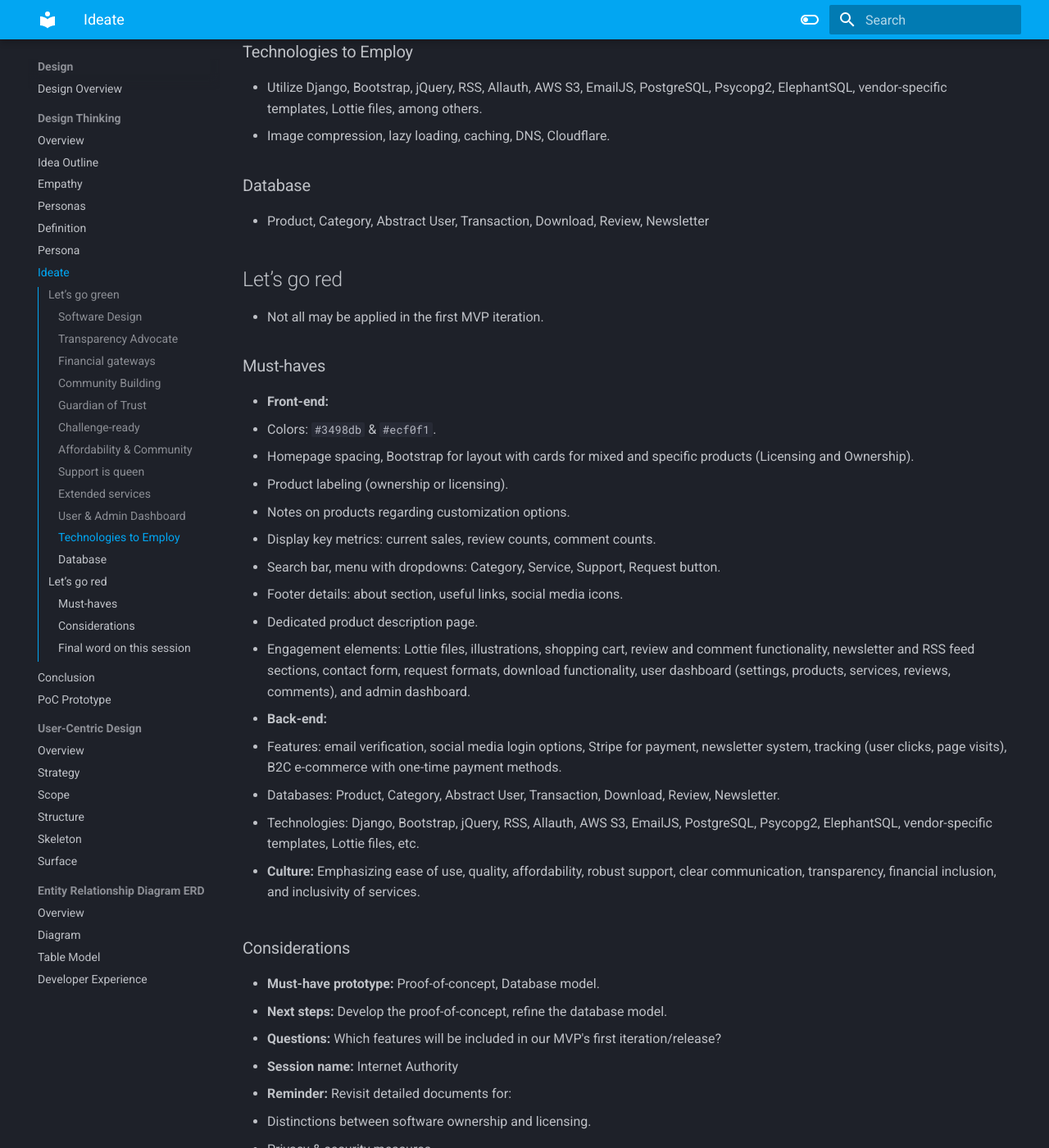
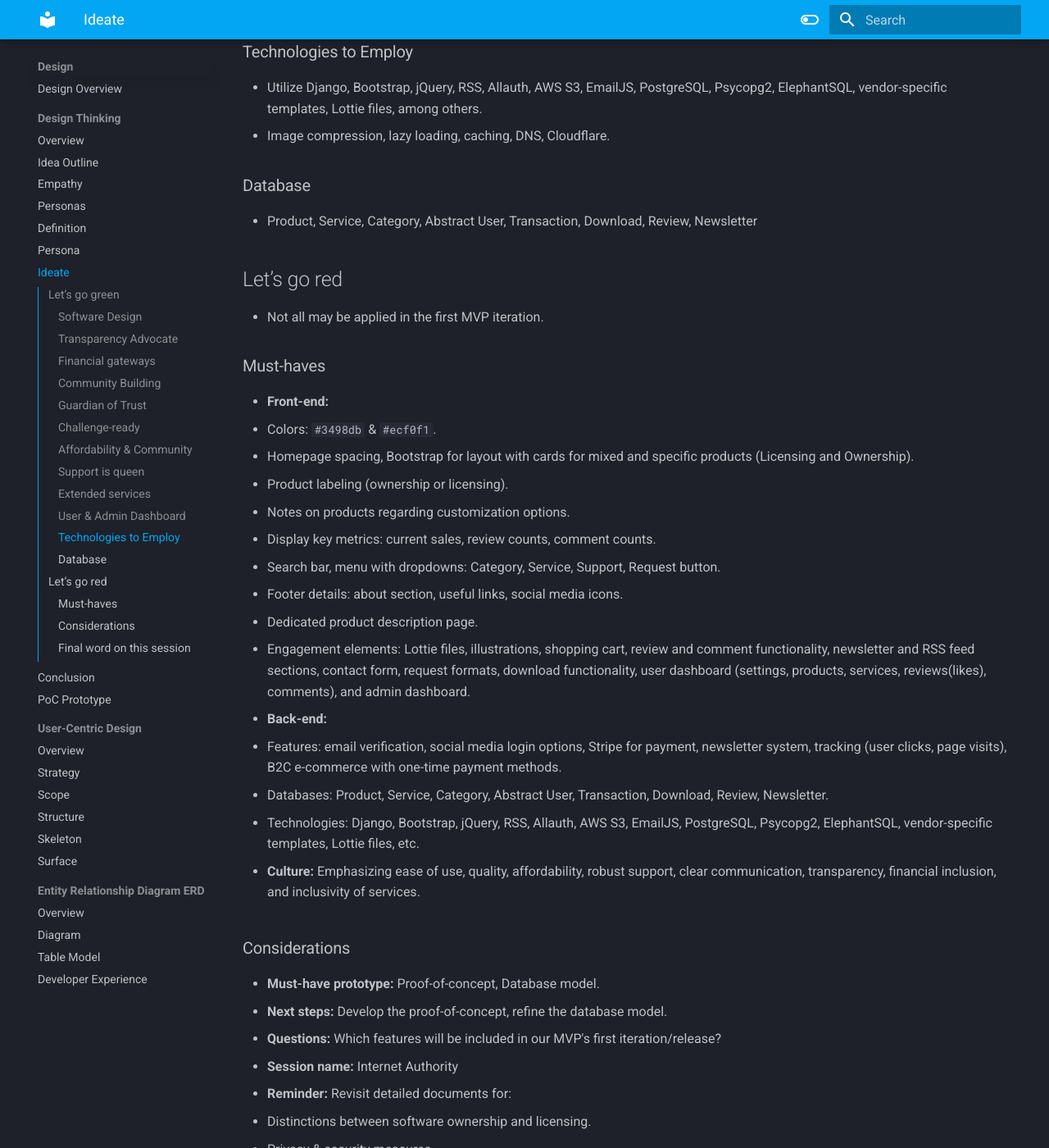
Before and after one commit to Code-Institute-Submissions/py, an MkDocs documentation site: the page built from docs/design-thinking/ideate/ideate.md, in a window 1280 px wide and 1400 px high, scrolled down 3210 px. Shown: the whole window at 82% size. Built offline with MkDocs 1.6.1 and Material for MkDocs 9.7.7, drawn with Linux system fonts in a browser that asks for light colours.

Commit message:
docs: clarify project's intentions changing keywords

```diff
--- a/docs/design-thinking/ideate/ideate.md
+++ b/docs/design-thinking/ideate/ideate.md
@@ -85,7 +85,7 @@
 - Image compression, lazy loading, caching, DNS, Cloudflare.
 
 ### Database
-- Product, Category, Abstract User, Transaction, Download, Review, Newsletter
+- Product, Service, Category, Abstract User, Transaction, Download, Review, Newsletter
 
 ## Let’s go red
 - Not all may be applied in the first MVP iteration.
@@ -101,11 +101,11 @@
   - Search bar, menu with dropdowns: Category, Service, Support, Request button.
   - Footer details: about section, useful links, social media icons.
   - Dedicated product description page.
-  - Engagement elements: Lottie files, illustrations, shopping cart, review and comment functionality, newsletter and RSS feed sections, contact form, request formats, download functionality, user dashboard (settings, products, services, reviews, comments), and admin dashboard.
+  - Engagement elements: Lottie files, illustrations, shopping cart, review and comment functionality, newsletter and RSS feed sections, contact form, request formats, download functionality, user dashboard (settings, products, services, reviews(likes), comments), and admin dashboard.
 
 - **Back-end:**
   - Features: email verification, social media login options, Stripe for payment, newsletter system, tracking (user clicks, page visits), B2C e-commerce with one-time payment methods.
-  - Databases: Product, Category, Abstract User, Transaction, Download, Review, Newsletter.
+  - Databases: Product, Service, Category, Abstract User, Transaction, Download, Review, Newsletter.
   - Technologies: Django, Bootstrap, jQuery, RSS, Allauth, AWS S3, EmailJS, PostgreSQL, Psycopg2, ElephantSQL, vendor-specific templates, Lottie files, etc.
 
 - **Culture:** Emphasizing ease of use, quality, affordability, robust support, clear communication, transparency, financial inclusion, and inclusivity of services.
```
Also changed, not shown: docs/design-thinking/idea-outline/idea_outline.md (+3 -0 lines), docs/design-thinking/persona/persona.md (+1 -1 lines), docs/design-thinking/personas/personas.md (+1 -1 lines), docs/user-centric/scope/scope.md (+2 -2 lines), docs/user-centric/strategy/strategy.md (+2 -2 lines).
